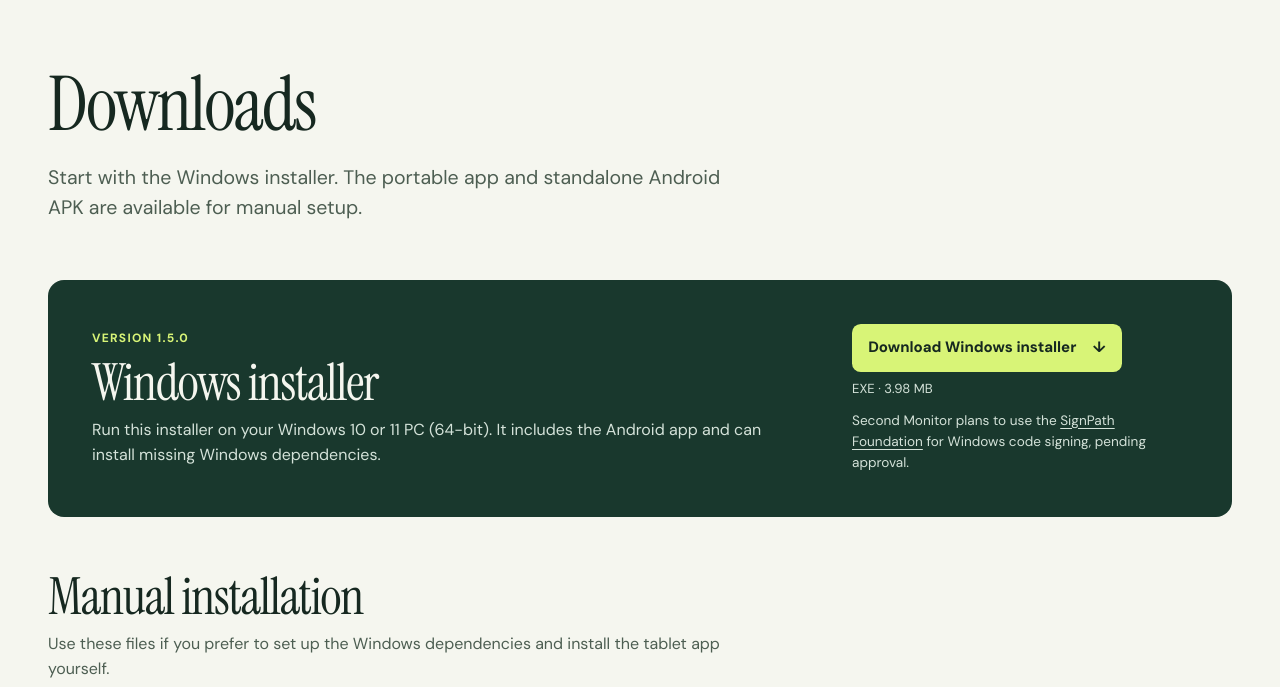
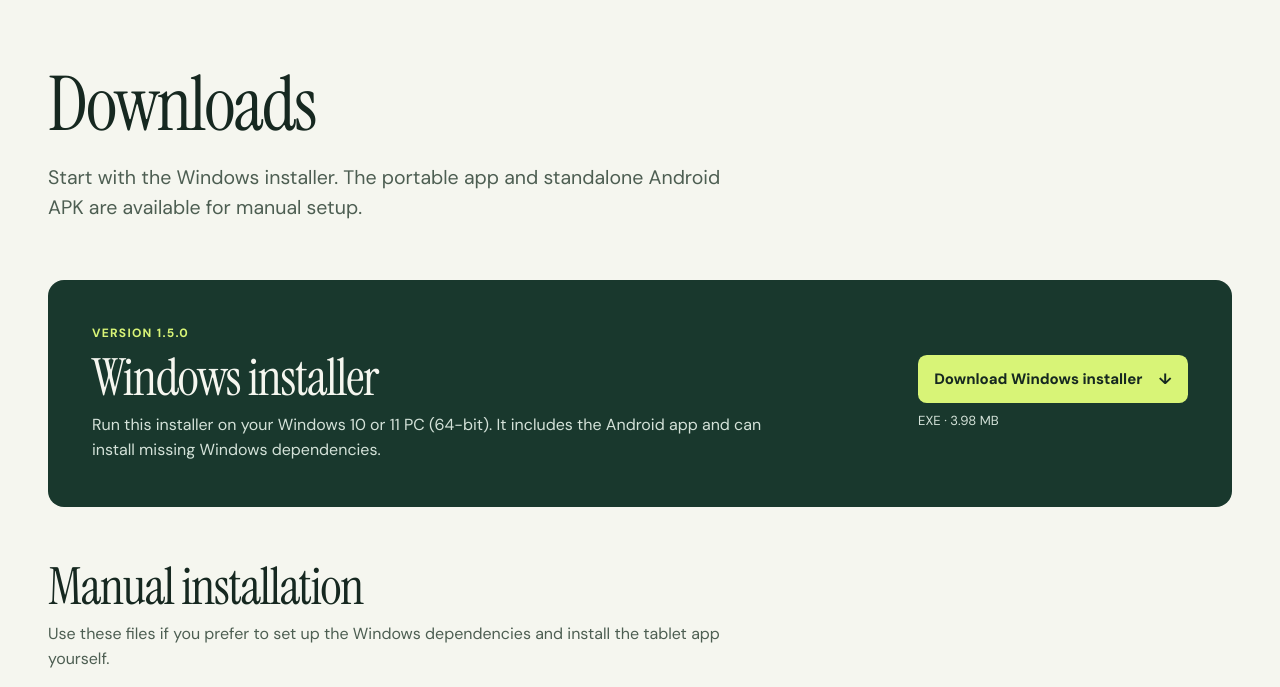
Before and after one commit to TristanSibug/SecondMonitor, a plain HTML site: page website/public/downloads/index.html in a window 1280 px wide. Shown: the part 80-767 px from the top of the page. Drawn offline with Linux system fonts and the light colour scheme.

Commit message:
Remove SignPath notice from Downloads

```diff
--- a/website/public/downloads/index.html
+++ b/website/public/downloads/index.html
@@ -50,7 +50,6 @@
       <div class="download-action">
         <a class="button" href="https://github.com/TristanSibug/SecondMonitor/releases/download/v1.5.0/SecondMonitorSetup-1.5.exe">Download Windows installer <span aria-hidden="true">↓</span></a>
         <p class="file-info">EXE · 3.98 MB</p>
-        <p class="signing-notice">Second Monitor plans to use the <a href="https://signpath.org/">SignPath Foundation</a> for Windows code signing, pending approval.</p>
       </div>
     </section>
 
--- a/website/public/styles.css
+++ b/website/public/styles.css
@@ -435,7 +435,6 @@ details p { max-width: 54ch; padding-block: 0 1rem; color: var(--muted); }
 
 .download-options { margin-block: clamp(2rem, 5vw, 3.5rem); }
 .download-options > p { margin-block-start: 0.65rem; color: var(--muted); }
-.signing-notice { margin-block-start: 0.65rem; font-size: 0.85rem; }
 
 .download-grid {
   display: grid;
```
